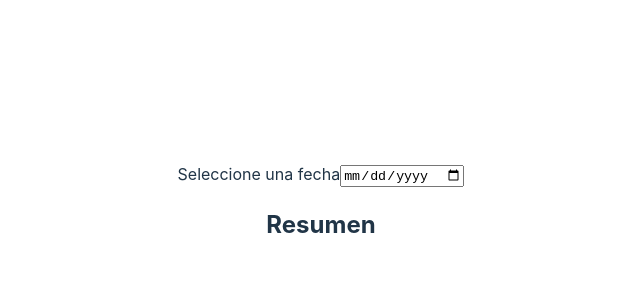
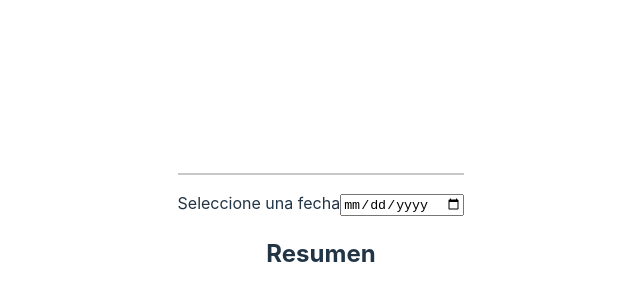
Before and after one commit to A-Cobra/mine-data-analysis, a React (Vite) app in the folder frontend/: page /resumen in a window 1280 px wide. Shown: the part 188-488 px from the top of the page, without its empty margins (319-959 px from the left). Built offline with nearby package versions, Linux system fonts and the light colour scheme; no server answers.

Commit message:
Added a simple navbar

```diff
--- a/frontend/src/App.jsx
+++ b/frontend/src/App.jsx
@@ -2,11 +2,13 @@ import './App.css';
 import { BrowserRouter as Router, Routes, Route } from 'react-router-dom';
 import FileUploader from './pages/FileUploader';
 import Summary from './pages/Summary';
+import Navbar from './components/Navbar/Navbar';
 
 function App() {
   return (
     <>
       <Router>
+        <Navbar />
         <Routes>
           <Route path="/carga" element={<FileUploader />} />
           <Route path="/resumen" element={<Summary />} />
--- /dev/null
+++ b/frontend/src/components/Navbar/Navbar.jsx
@@ -0,0 +1,34 @@
+import React from 'react';
+import style from './Navbar.module.css';
+import { Link } from 'react-router-dom';
+
+const navigationRoutes = [
+  { path: '/carga', name: 'Cargar' },
+  { path: '/resumen', name: 'Resumen' },
+];
+
+const Navbar = () => {
+  return (
+    <header>
+      <nav>
+        <ul className={style.flex_container}>
+          {navigationRoutes.map((navigationRoute, index) => {
+            return (
+              <li className={style.navigation_item} key={index}>
+                <Link
+                  className={style.anchor}
+                  to={navigationRoute.path}
+                  title={navigationRoute.name}
+                >
+                  {navigationRoute.name}
+                </Link>
+              </li>
+            );
+          })}
+        </ul>
+      </nav>
+    </header>
+  );
+};
+
+export default Navbar;
--- /dev/null
+++ b/frontend/src/components/Navbar/Navbar.module.css
@@ -0,0 +1,16 @@
+.navigation_item {
+  list-style: none;
+}
+
+.anchor {
+  color: white;
+}
+
+.flex_container {
+  display: flex;
+  flex-wrap: wrap;
+  row-gap: 15px;
+  column-gap: 25px;
+  border-bottom: 2px solid rgb(200, 200, 200);
+  justify-content: space-evenly;
+}
--- a/frontend/src/components/SummaryDisplay/SummaryDisplay.jsx
+++ b/frontend/src/components/SummaryDisplay/SummaryDisplay.jsx
@@ -4,6 +4,7 @@ import style from './SummaryDisplay.module.css';
 
 const SummaryDisplay = ({ summaryData }) => {
   return summaryData.length > 0 ? (
+    <>
       <div className={`${style.cards_container}`}>
         {summaryData.map((summaryRecord, index) => {
           return (
@@ -17,6 +18,38 @@ const SummaryDisplay = ({ summaryData }) => {
           );
         })}
       </div>
+      <div
+        style={{
+          marginTop: '30px',
+          display: 'grid',
+          gap: '20px',
+        }}
+      >
+        <h2>Resumen en tabla</h2>
+        <table>
+          <thead>
+            <tr>
+              <th>Sensor</th>
+              <th>Valor Promedio</th>
+              <th>Unidad</th>
+              <th>Marca de Tiempo</th>
+            </tr>
+          </thead>
+          <tbody>
+            {summaryData.map((summaryRecord, index) => {
+              return (
+                <tr key={index}>
+                  <td>{summaryRecord.name_sensor}</td>
+                  <td>{summaryRecord.average}</td>
+                  <td>{summaryRecord.unit}</td>
+                  <td>{new Date(summaryRecord.timestamp).toISOString()}</td>
+                </tr>
+              );
+            })}
+          </tbody>
+        </table>
+      </div>
+    </>
   ) : (
     <h2 className="error">
       No hay registros para dicha fecha, por favor elija otra
--- a/frontend/src/pages/Summary.jsx
+++ b/frontend/src/pages/Summary.jsx
@@ -31,7 +31,7 @@ const Summary = () => {
       <label htmlFor="date">Seleccione una fecha</label>
       <input type="date" id="date" onChange={handleDateChange}></input>
       <h2>Resumen</h2>
-      <pre>{summaryData && <SummaryDisplay summaryData={summaryData} />}</pre>
+      {summaryData && <SummaryDisplay summaryData={summaryData} />}
     </>
   );
 };
```
Lines whose indentation alone changed are shown as unchanged.
